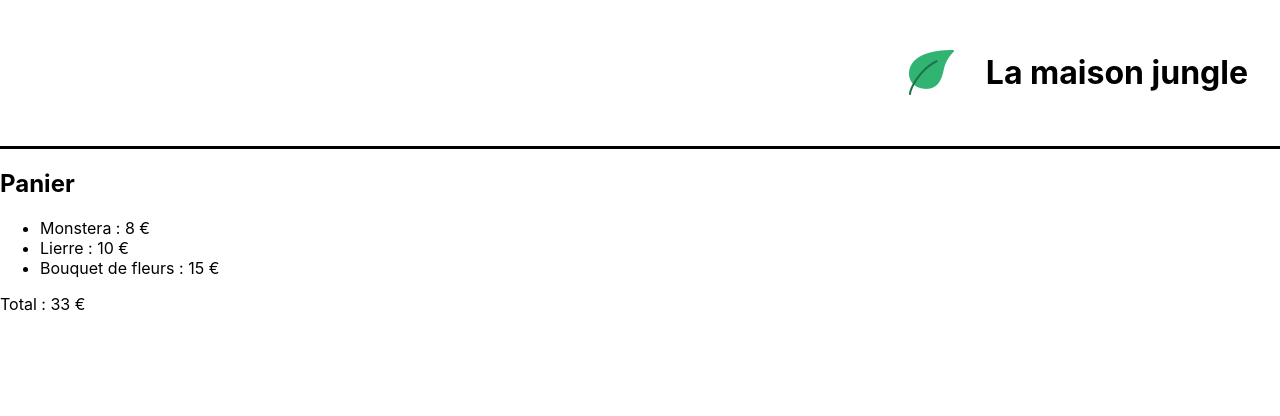
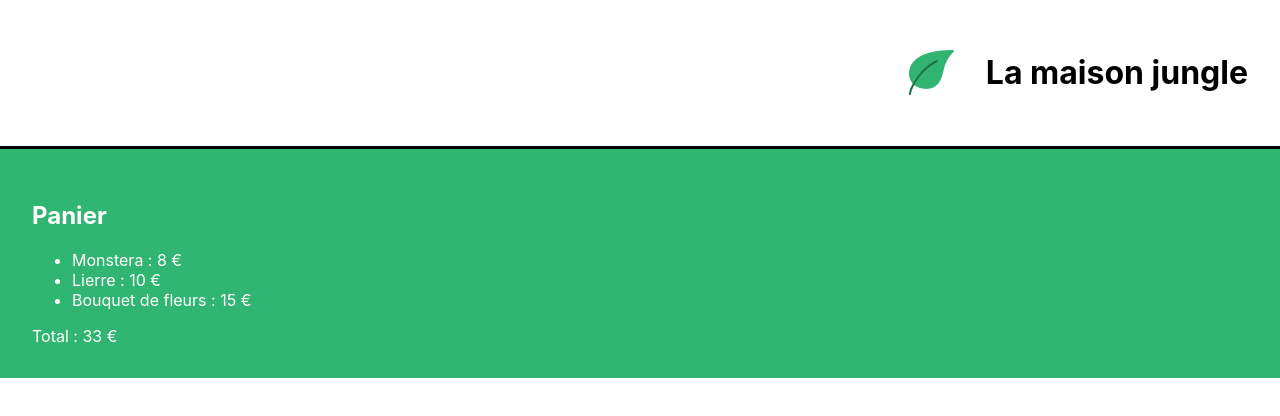
Before and after one commit to ceddevstudent89/la-maison-jungle, a React (Create React App) app: page / in a window 1280 px wide. Shown: the top 416 px of the page. Built offline with nearby package versions, Linux system fonts and the light colour scheme.

Commit message:
Cart Component Style

```diff
--- a/src/components/Cart.js
+++ b/src/components/Cart.js
@@ -1,9 +1,11 @@
+import "../styles/Cart.css";
+
 export default function Cart() {
   const monsteraPrice = 8;
   const ivyPrice = 10;
   const flowerPrice = 15;
   return (
-    <div>
+    <div className="lmj-cart">
       <h2>Panier</h2>
       <ul>
         <li>{`Monstera : ${monsteraPrice} €`}</li>
--- /dev/null
+++ b/src/styles/Cart.css
@@ -0,0 +1,5 @@
+.lmj-cart {
+  padding: 32px;
+  color: #fff;
+  background-color: #31b572;
+}
```
